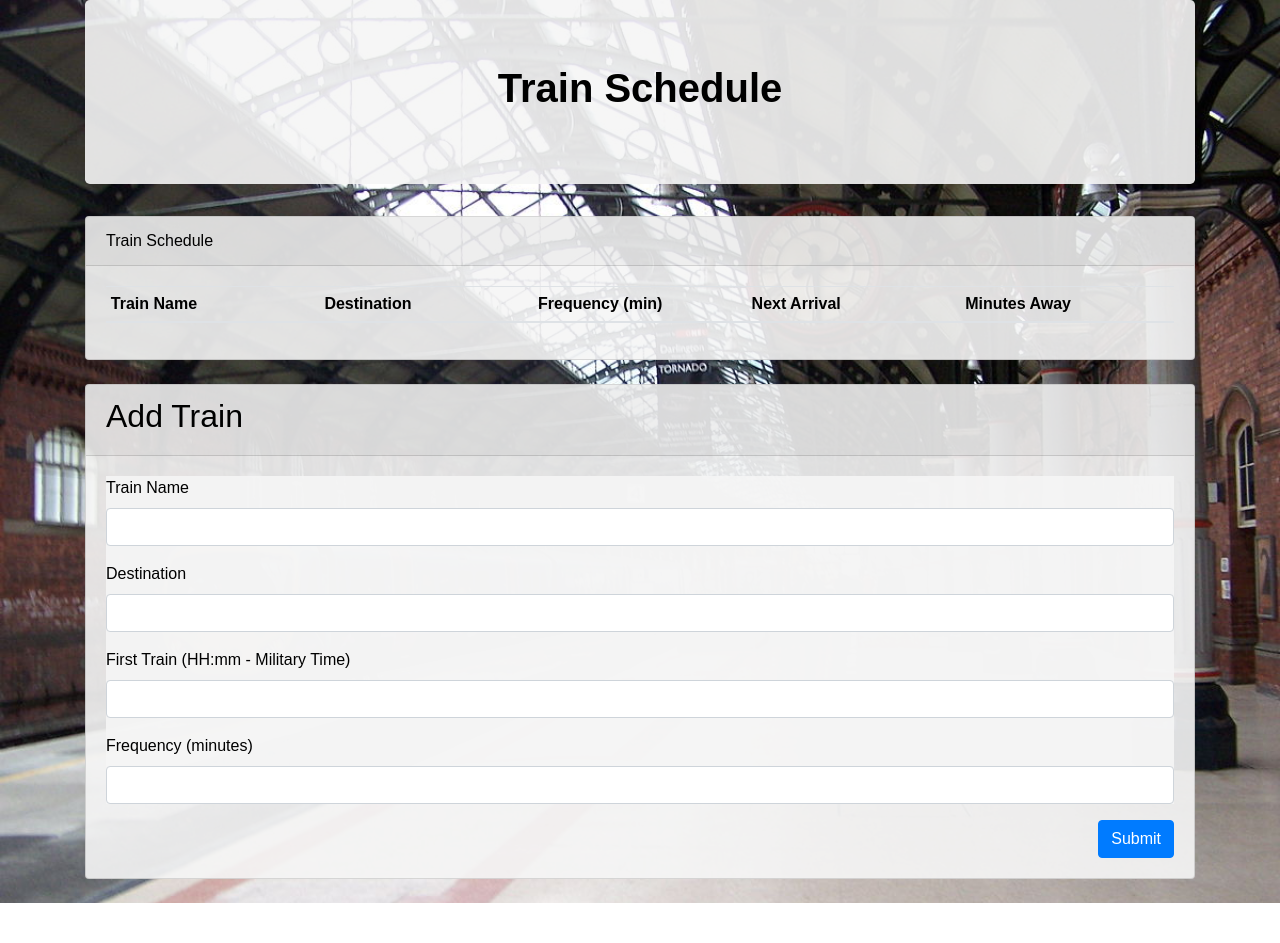
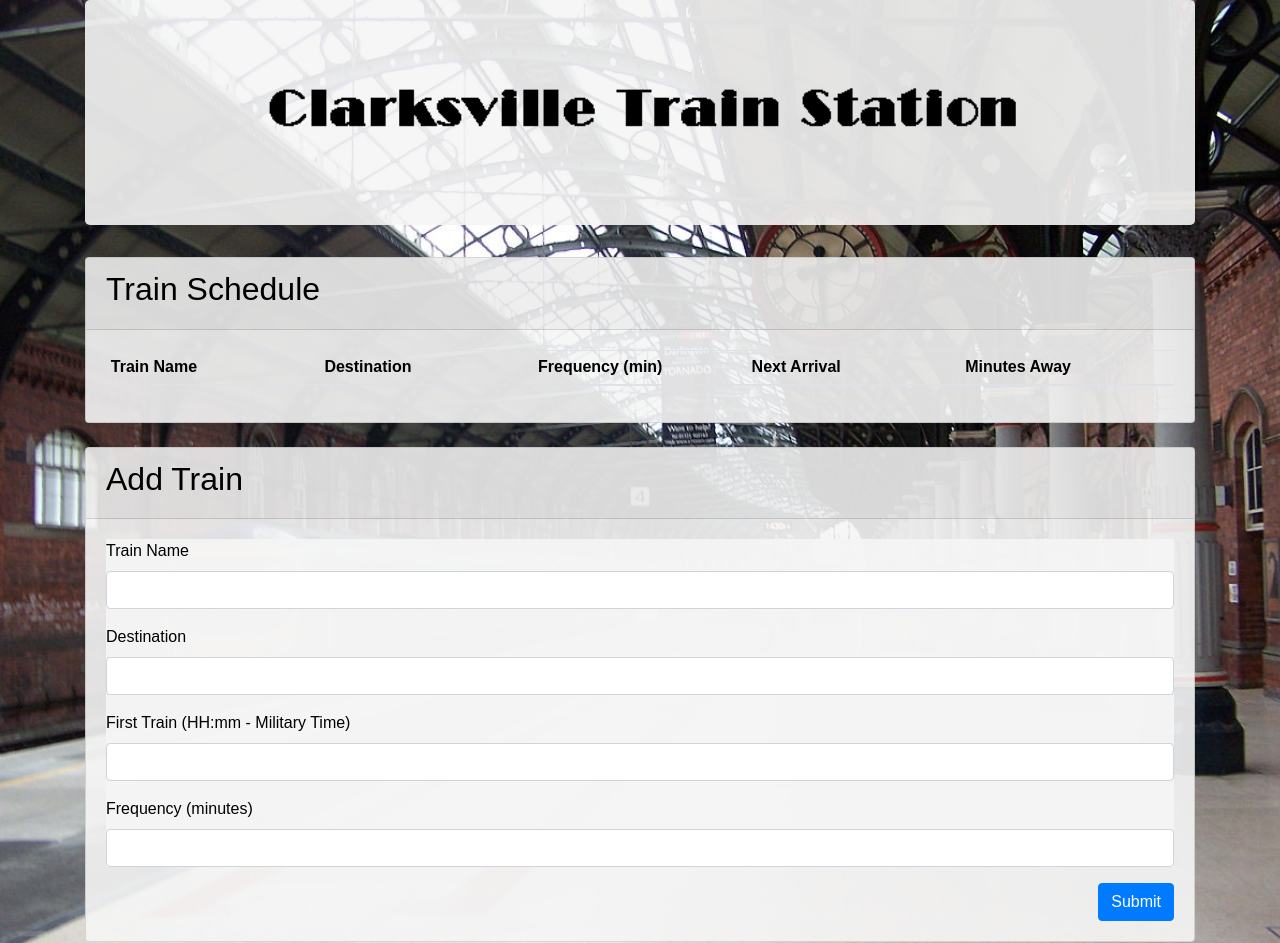
Before and after one commit to sherriemcnulty/Train-Schedule, a plain HTML site: page index.html in a window 1280 px wide. Shown: the top 943 px of the page. Before the commit the page ends 903 px from the top, so only its background shows below. Drawn offline with nearby package versions, Linux system fonts and the light colour scheme; no server answers.

Commit message:
Changed text header for an image header.

```diff
--- a/index.html
+++ b/index.html
@@ -31,8 +31,8 @@
   <div class="container">
 
     <!-- Jumbotron -->
-    <div class="jumbotron">
-      <h1 class="text-center font-weight-bold">Train Schedule</h1>
+    <div class="jumbotron text-center">
+      <h1><img class="w-75" src="assets/images/header.png" alt="Clarksville Train Station"></h1>
     </div>
 
     <div class="row">
@@ -40,7 +40,9 @@
 
         <!-- Train Schedule Display -->
         <div class="card mb-4">
-          <div class="card-header">Train Schedule</div>
+          <div class="card-header">
+            <h2>Train Schedule</h2>
+          </div>
           <div class="card-body">
             <table class="train-table table table-sm table-hover" id="train-table">
               <thead>
```
Also changed, not shown: assets/images/header.png (added).
